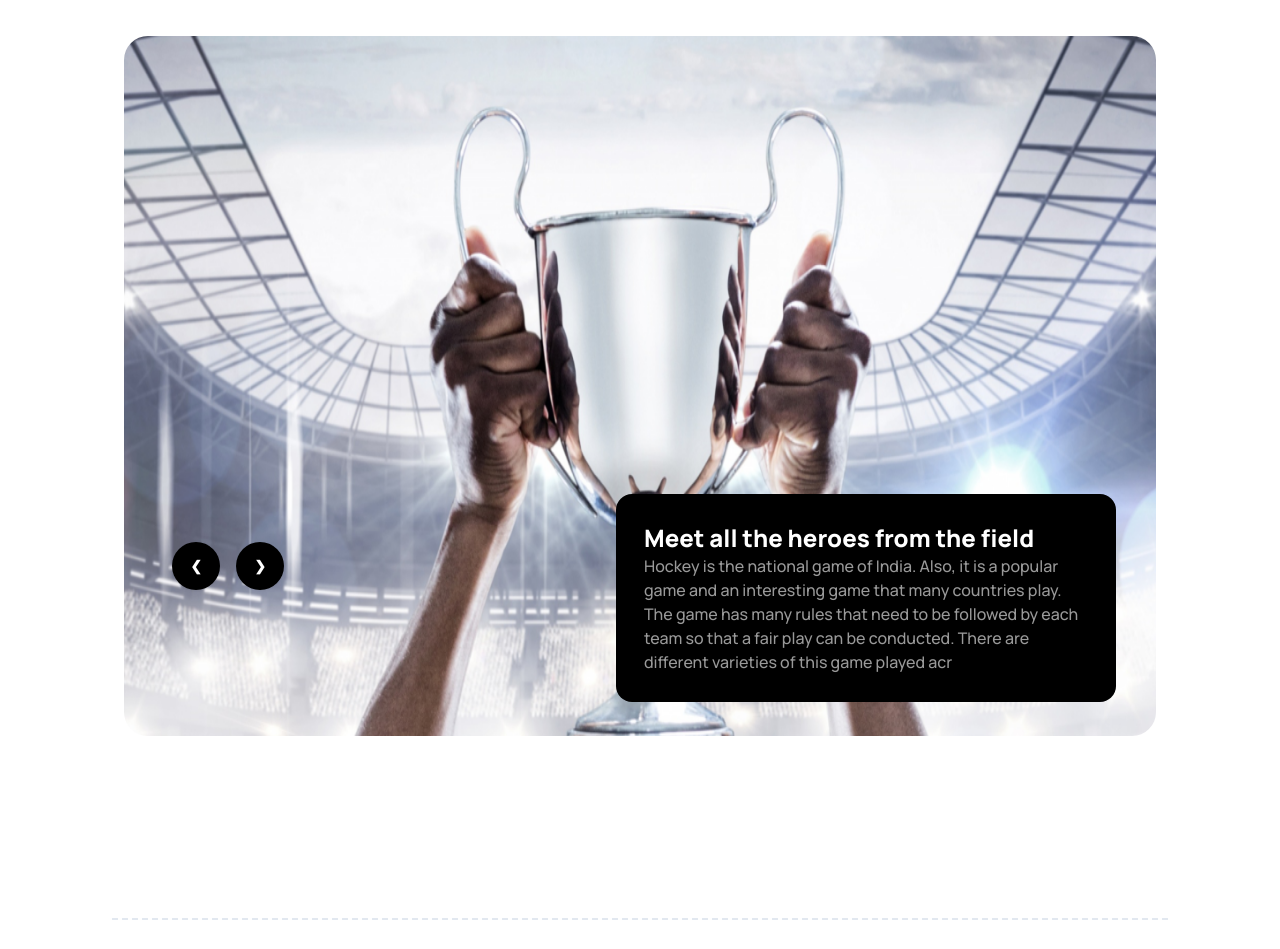
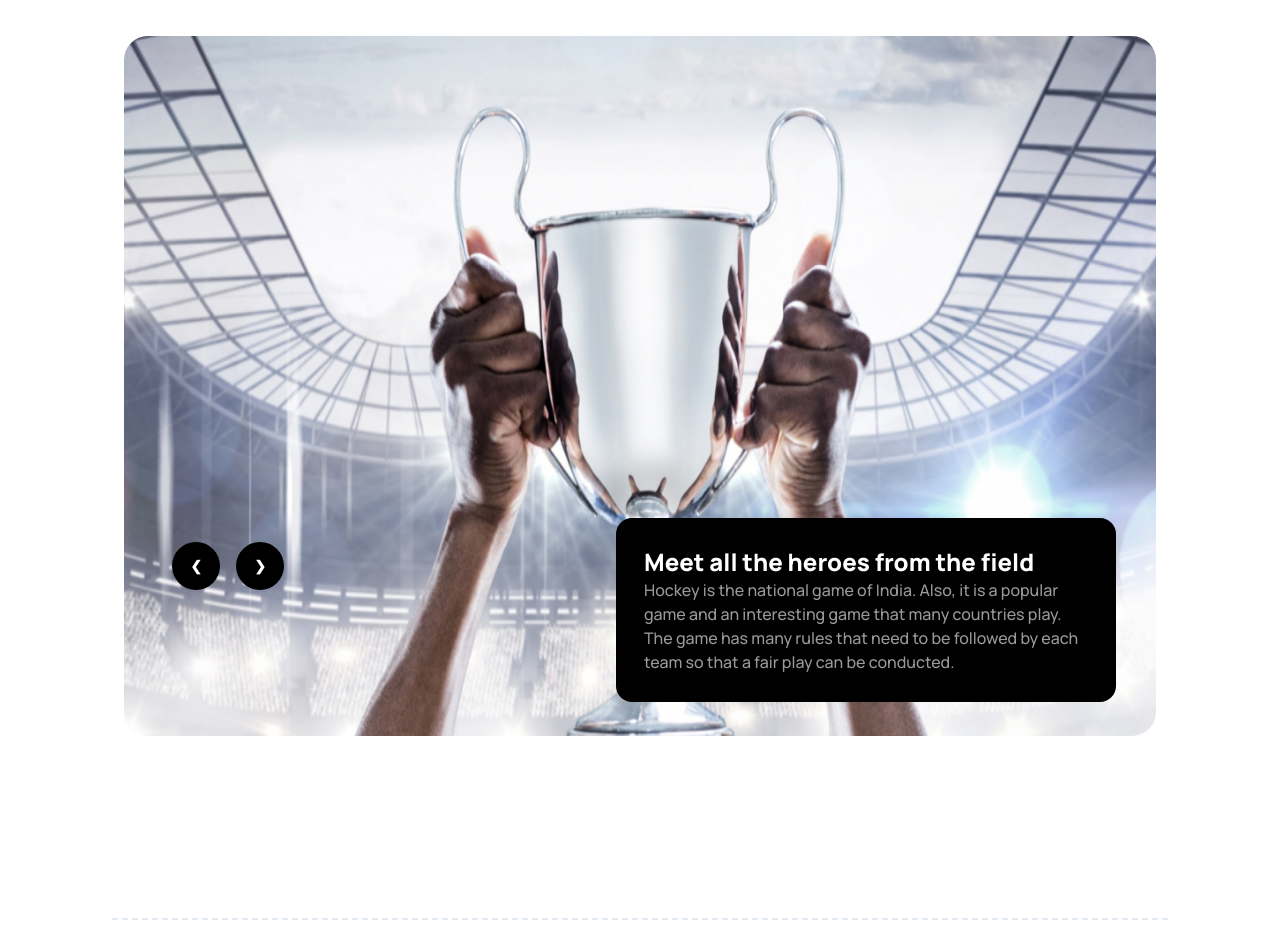
Before and after one commit to sajib25003/PH-B9-A3-Hokey, a plain HTML site: page index.html in a window 1280 px wide. Shown: the part 128-1077 px from the top of the page. Drawn offline with nearby package versions, Linux system fonts and the light colour scheme.

Commit message:
banner text updated with hover effect in smnall screen

```diff
--- a/index.html
+++ b/index.html
@@ -92,7 +92,7 @@
         </nav>
         <!-- carousel -->
         <section class="relative mx-3">
-            <div class="carousel w-full mt-10 rounded-3xl h-[200px] lg:h-full">
+            <div class="carousel w-full mt-10 rounded-3xl h-[300px] lg:h-full">
                 <div id="slide1" class="carousel-item relative w-full">
                     <img src="Images/banner-1.png" class="w-full lg:h-[700px]" />
                     <div
@@ -111,12 +111,11 @@
                 </div>
 
             </div>
-            <div class="bg-black text-white lg:w-[500px] p-7 mt-4 rounded-2xl lg:absolute lg:bottom-10 lg:right-10">
+            <div class="bg-black text-white h-[150px] hover:h-auto md:h-auto lg:h-auto   lg:w-[500px] p-7 mt-4 rounded-2xl lg:absolute lg:bottom-10 lg:right-10">
                 <h4 class="text-2xl font-extrabold">Meet all the heroes from the field</h4>
                 <p class="text-[#ffffff99] font-medium">Hockey is the national game of India. Also, it is a popular game
                     and an interesting game that many countries play. The game has many rules that need to be followed
-                    by each team so that a fair play can be conducted. There are different varieties of this game played
-                    acr</p>
+                    by each team so that a fair play can be conducted. </p>
             </div>
         </section>
     </header>
```
